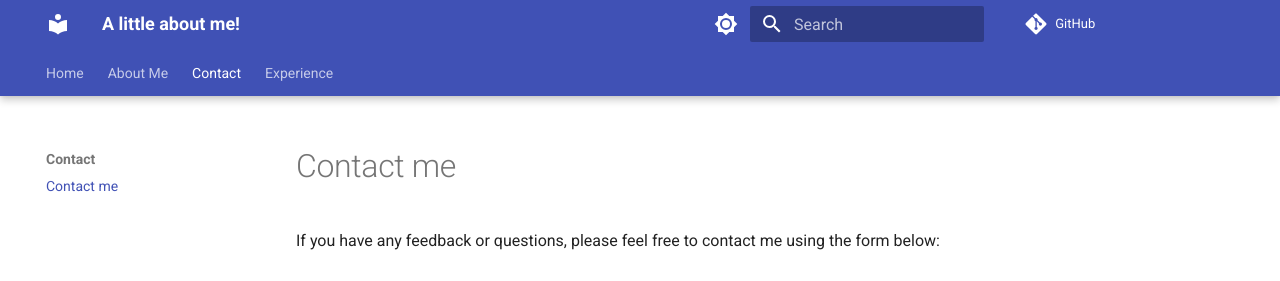
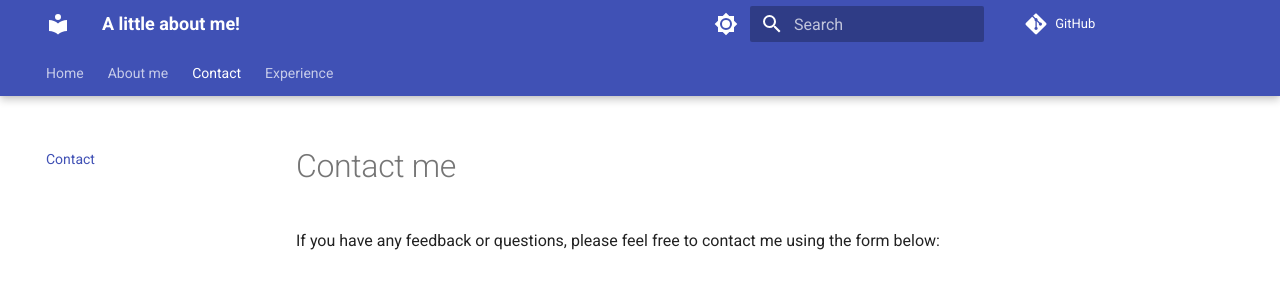
Before and after one commit to phantomad007/Resume, an MkDocs documentation site: the page built from docs/contact.md, in a window 1280 px wide. Shown: the top 281 px of the page. Built offline with MkDocs 1.6.1 and Material for MkDocs 9.7.7, drawn with Linux system fonts in a browser that asks for light colours; comment, search, counter and statistics services are not loaded; some of the changed lines change nothing that is shown.

Commit message:
try this

```diff
--- a/mkdocs.yml
+++ b/mkdocs.yml
@@ -1,5 +1,5 @@
 site_name: A little about me!
-repo_url: https://github.com/phantomad007/Resume/
+repo_url: https://github.com/phantomad007/Resume/home
 theme:
   name: material
   features:
@@ -31,14 +31,10 @@ extra_css:
   - stylesheets/extra.css
 
 nav:
-  - Home:
-      - 'Home': home.md
-  - About Me:
-    - about.md
-  - Contact:
-    - contact.md
-  - Experience:
-    - experience.md
+  - Home: home.md
+  - About me: about.md
+  - Contact: contact.md
+  - Experience: experience.md
 
 markdown_extensions:
   - pymdownx.highlight:
```
